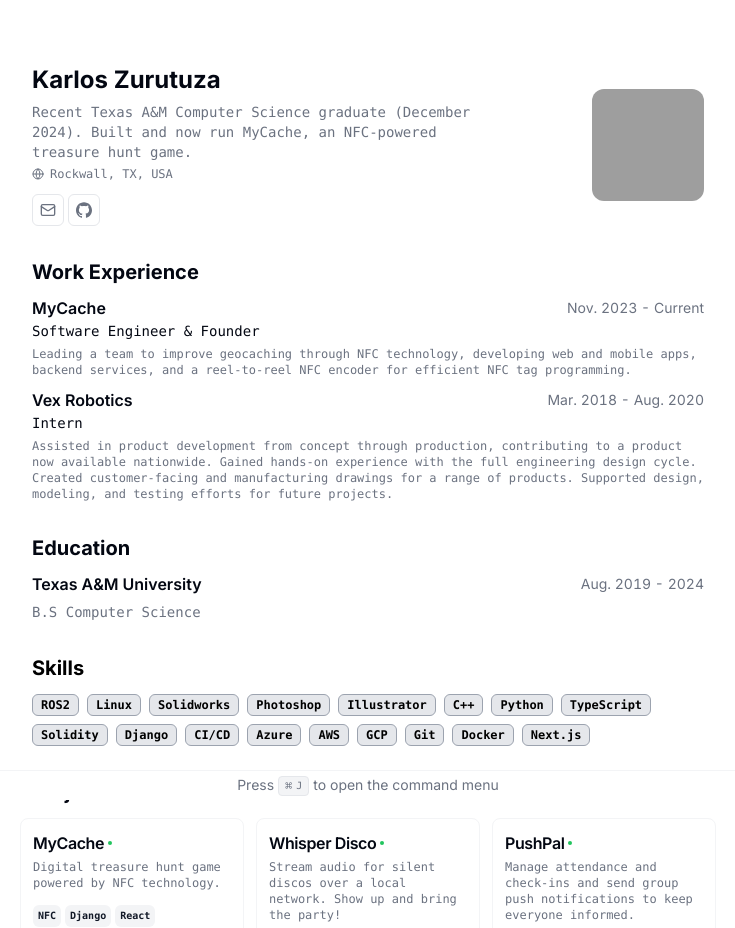
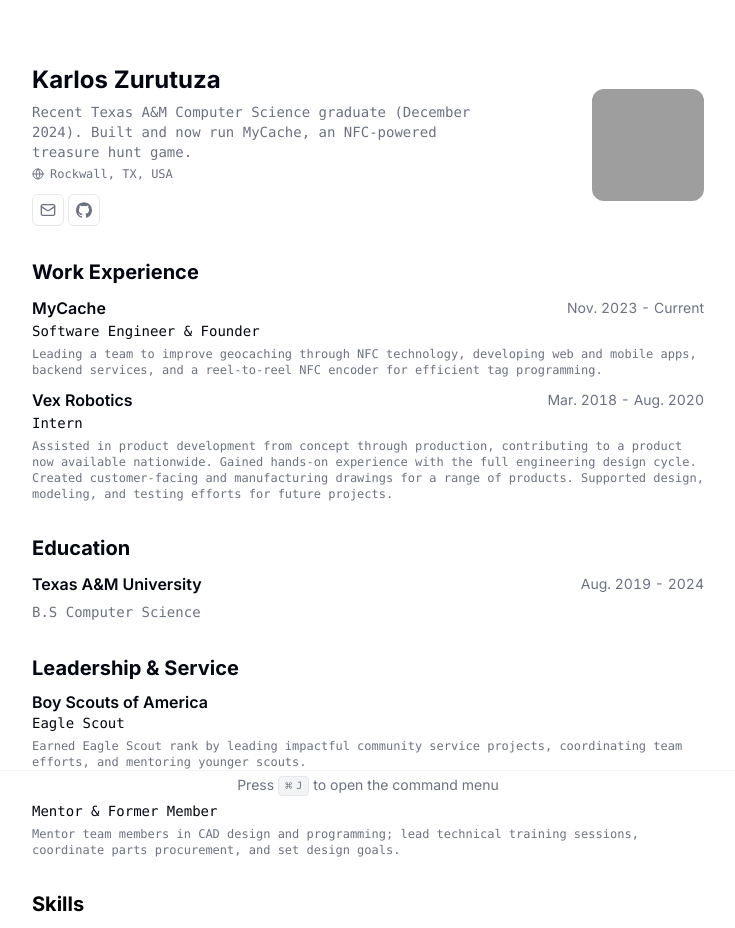
Before and after one commit to torfoes/portfolio, a Next.js app: page / in a window 1280 px wide. Shown: the top 928 px of the page, without its empty margins (272-1007 px from the left). Built offline with nearby package versions, Linux system fonts and the light colour scheme; grey boxes are pictures that could not be loaded.

Commit message:
updated data for figure added new section

```diff
--- a/src/app/page.tsx
+++ b/src/app/page.tsx
@@ -158,6 +158,31 @@
             );
           })}
         </Section>
+
+        <Section>
+          <h2 className="text-xl font-bold">Leadership & Service</h2>
+          {RESUME_DATA.leadershipAndService.map((entry) => (
+              <Card key={entry.organization}>
+                <CardHeader>
+                  <div className="flex items-center justify-between gap-x-2 text-base">
+                    <h3 className="inline-flex items-center gap-x-1 font-semibold leading-none">
+                      <a className="hover:underline" href="#">{entry.organization}</a>
+                    </h3>
+                    {(entry.start || entry.end) && (
+                        <div className="text-sm tabular-nums text-gray-500">
+                          {entry.start} {entry.end && `- ${entry.end}`}
+                        </div>
+                    )}
+                  </div>
+                  <h4 className="font-mono text-sm leading-none">{entry.title}</h4>
+                </CardHeader>
+                <CardContent className="mt-2 text-xs print:text-[10px]">
+                  {entry.description}
+                </CardContent>
+              </Card>
+          ))}
+        </Section>
+
         <Section>
           <h2 className="text-xl font-bold text-black print:text-black">Skills</h2>
           <div className="flex flex-wrap gap-2 print:gap-1">
@@ -175,22 +200,26 @@
         </Section>
 
 
-        <Section className="scroll-mb-16">
-          <h2 className="text-xl font-bold">Projects</h2>
-          <div className="-mx-3 grid grid-cols-1 gap-3 print:grid-cols-3 print:gap-2 md:grid-cols-2 lg:grid-cols-3">
-            {RESUME_DATA.projects.map((project) => {
-              return (
-                <ProjectCard
-                  key={project.title}
-                  title={project.title}
-                  description={project.description}
-                  tags={project.techStack}
-                  link={"link" in project ? project.link.href : undefined}
-                />
-              );
-            })}
-          </div>
-        </Section>
+
+
+
+
+        {/*<Section className="scroll-mb-16">*/}
+        {/*  <h2 className="text-xl font-bold">Projects</h2>*/}
+        {/*  <div className="-mx-3 grid grid-cols-1 gap-3 print:grid-cols-3 print:gap-2 md:grid-cols-2 lg:grid-cols-3">*/}
+        {/*    {RESUME_DATA.projects.map((project) => {*/}
+        {/*      return (*/}
+        {/*        <ProjectCard*/}
+        {/*          key={project.title}*/}
+        {/*          title={project.title}*/}
+        {/*          description={project.description}*/}
+        {/*          tags={project.techStack}*/}
+        {/*          link={"link" in project ? project.link.href : undefined}*/}
+        {/*        />*/}
+        {/*      );*/}
+        {/*    })}*/}
+        {/*  </div>*/}
+        {/*</Section>*/}
       </section>
 
       <CommandMenu
--- a/src/data/resume-data.tsx
+++ b/src/data/resume-data.tsx
@@ -60,7 +60,7 @@
       start: "Nov. 2023",
       end: "Current",
       description:
-          "Leading a team to improve geocaching through NFC technology, developing web and mobile apps, backend services, and a reel-to-reel NFC encoder for efficient NFC tag programming.",
+          "Leading a team to improve geocaching through NFC technology, developing web and mobile apps, backend services, and a reel-to-reel NFC encoder for efficient tag programming.",
     },
     {
       company: "Vex Robotics",
@@ -86,24 +86,25 @@
   skills: [
     // "Zero Trust",
     "ROS2",
-      "Linux",
+      "Mujoco",
       "Solidworks",
       "Photoshop",
       "Illustrator",
       "C++",
       "Python",
       "TypeScript",
-      "Solidity",
       "Django",
     "CI/CD",
+    "Next.js",
+
 
     "Azure",
       "AWS",
       "GCP",
       "Git",
       "Docker",
-      "Next.js",
-    // "Eagle Scout",
+    "Reinforcement Learning",
+
   ],
   projects: [
     {
@@ -135,4 +136,27 @@
       },
     },
   ],
+  leadershipAndService: [
+    {
+      organization: "Boy Scouts of America",
+      title: "Eagle Scout",
+      // Optional dates:
+      // start: "Jun. 2018",
+      // end: "Achieved",
+      description:
+          "Earned Eagle Scout rank by leading impactful community service projects, coordinating team efforts, and mentoring younger scouts.",
+    },
+    {
+      organization: "FRC Team 3310 (FIRST Robotics)",
+      title: "Mentor & Former Member",
+      // Optional dates:
+      // start: "Jan. 2022",
+      // end: "Current",
+      description:
+          "Mentor team members in CAD design and programming; lead technical training sessions, coordinate parts procurement, and set design goals.",
+    },
+  ],
+
+  // Optionally, you can keep your FIRST Robotics entry in a separate activities section:
+
 } as const;
```
